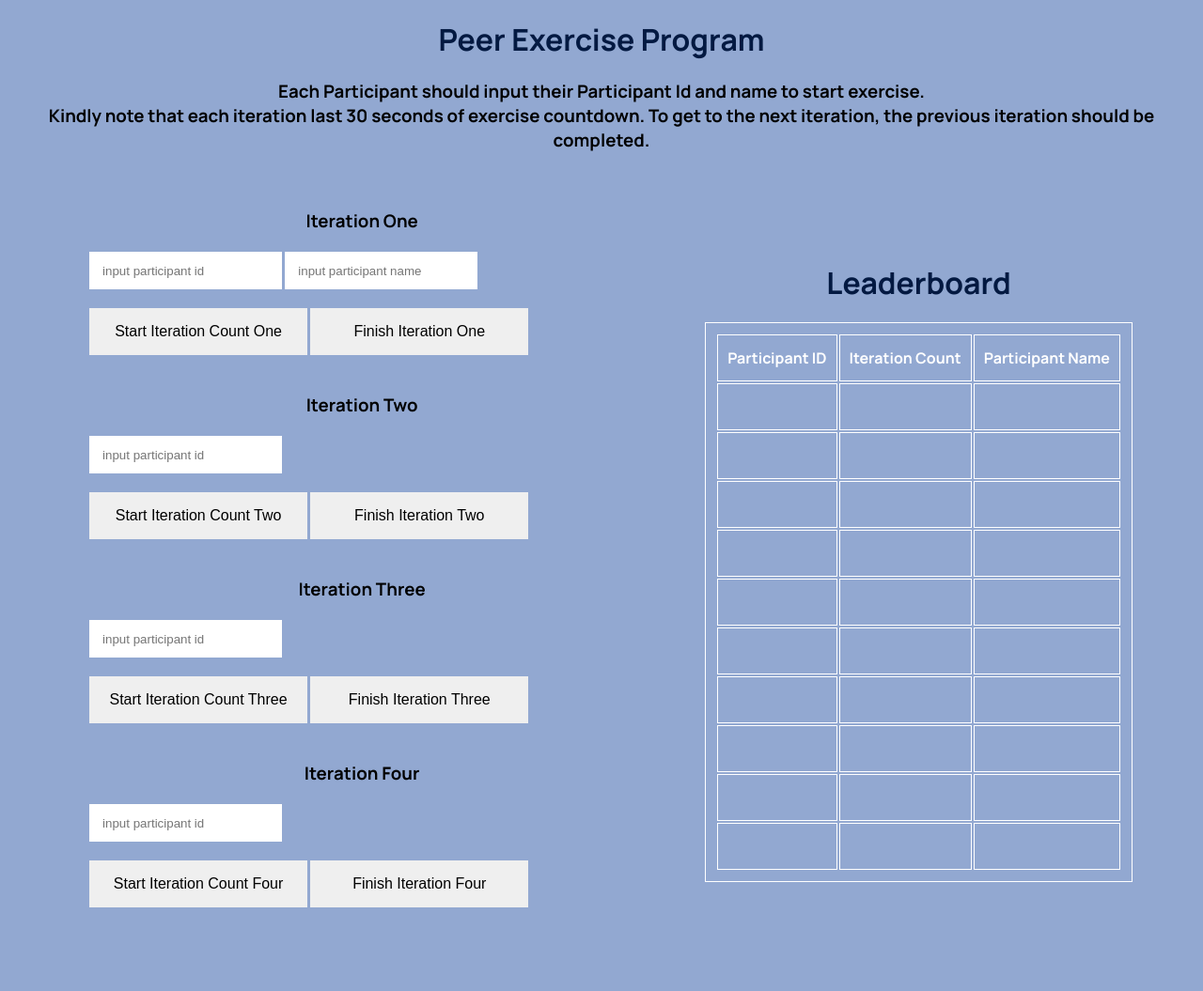
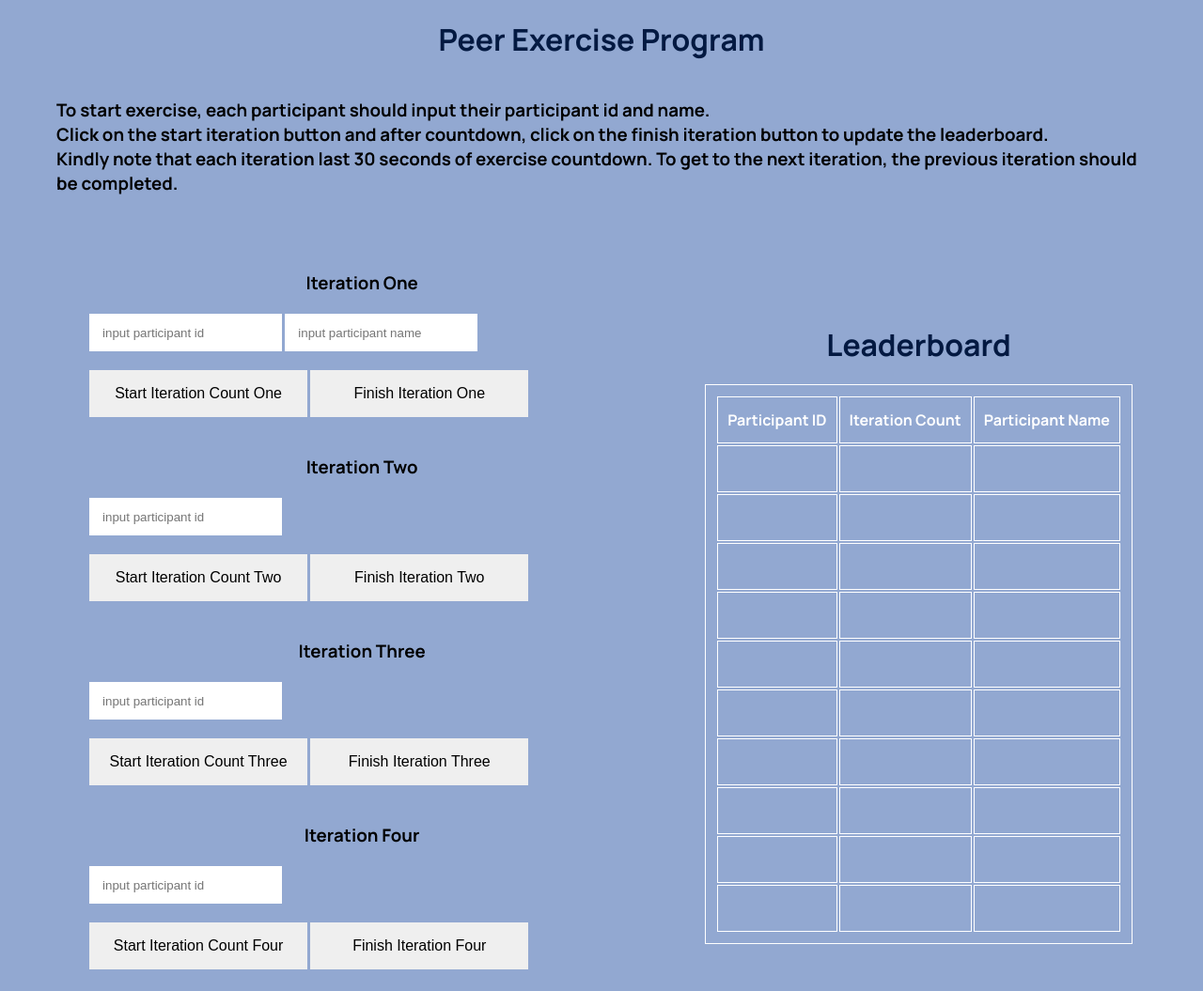
Before and after one commit to godswilludoh/web3BridgeAssessment, a plain HTML site: page index.html in a window 1280 px wide. Shown: the whole page at 94% size. Before the commit the page ends 1016 px from the top, so only its background shows below. Drawn offline with Linux system fonts and the light colour scheme.

Commit message:
worked on styling

```diff
--- a/index.html
+++ b/index.html
@@ -9,7 +9,11 @@
 </head>
 <body>
     <h1>Peer Exercise Program</h1>
-    <h3 class="instruction">Each Participant should input their Participant Id and name to start exercise. <br/>Kindly note that each iteration last 30 seconds of exercise countdown. To get to the next iteration, the previous iteration should be completed. </h3>
+    <h3 class="instruction">To start exercise, each participant should input their participant id and name.
+       <br/>
+      Click on the start iteration button and after countdown, click on the finish iteration button to update the leaderboard.
+      <br/>
+      Kindly note that each iteration last 30 seconds of exercise countdown. To get to the next iteration, the previous iteration should be completed. </h3>
     <div class="container">
         <div class="iteration">
             <div class='iteration-one'>
--- a/style.css
+++ b/style.css
@@ -20,6 +20,8 @@ h1{
 }
 
 .instruction{
+    text-align: left;
+    margin: 40px;
     padding-bottom:20px;
 }
 
```
